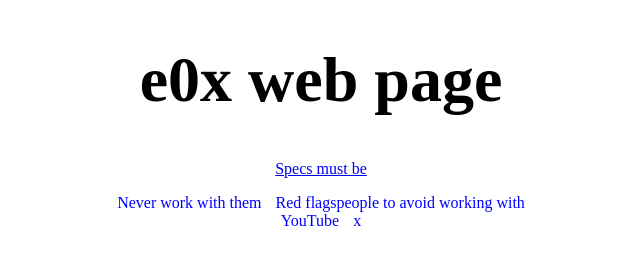
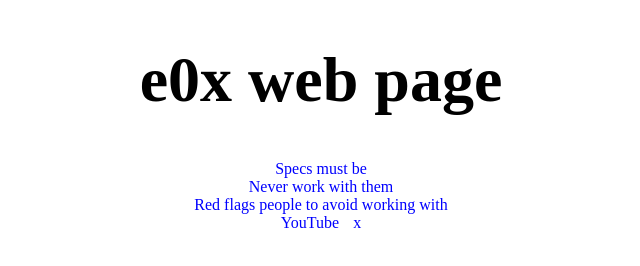
Before and after one commit to mashida/easyrocks, a plain HTML site: page index.html in a window 1280 px wide. Shown: the whole page, without its empty margins (319-959 px from the left). Drawn offline with Linux system fonts and the light colour scheme.

Commit message:
minor change

```diff
--- a/index.html
+++ b/index.html
@@ -35,10 +35,14 @@ p {
 
 <body>
 <h1>e0x web page</h1>
-<p><a href="specs.html">Specs must be</a></p>
+<div class="links">
+<a href="specs.html">Specs must be</a>
+</div>
 <div class="links">
     <a href="pidarasy.html">Never work with them</a>
-    <a href="red-flags-people-to-work.html">Red flagspeople to avoid working with</a>
+</div>
+<div class="links">
+    <a href="red-flags-people-to-work.html">Red flags people to avoid working with</a>
 </div>
 
 <div class="links">
```
